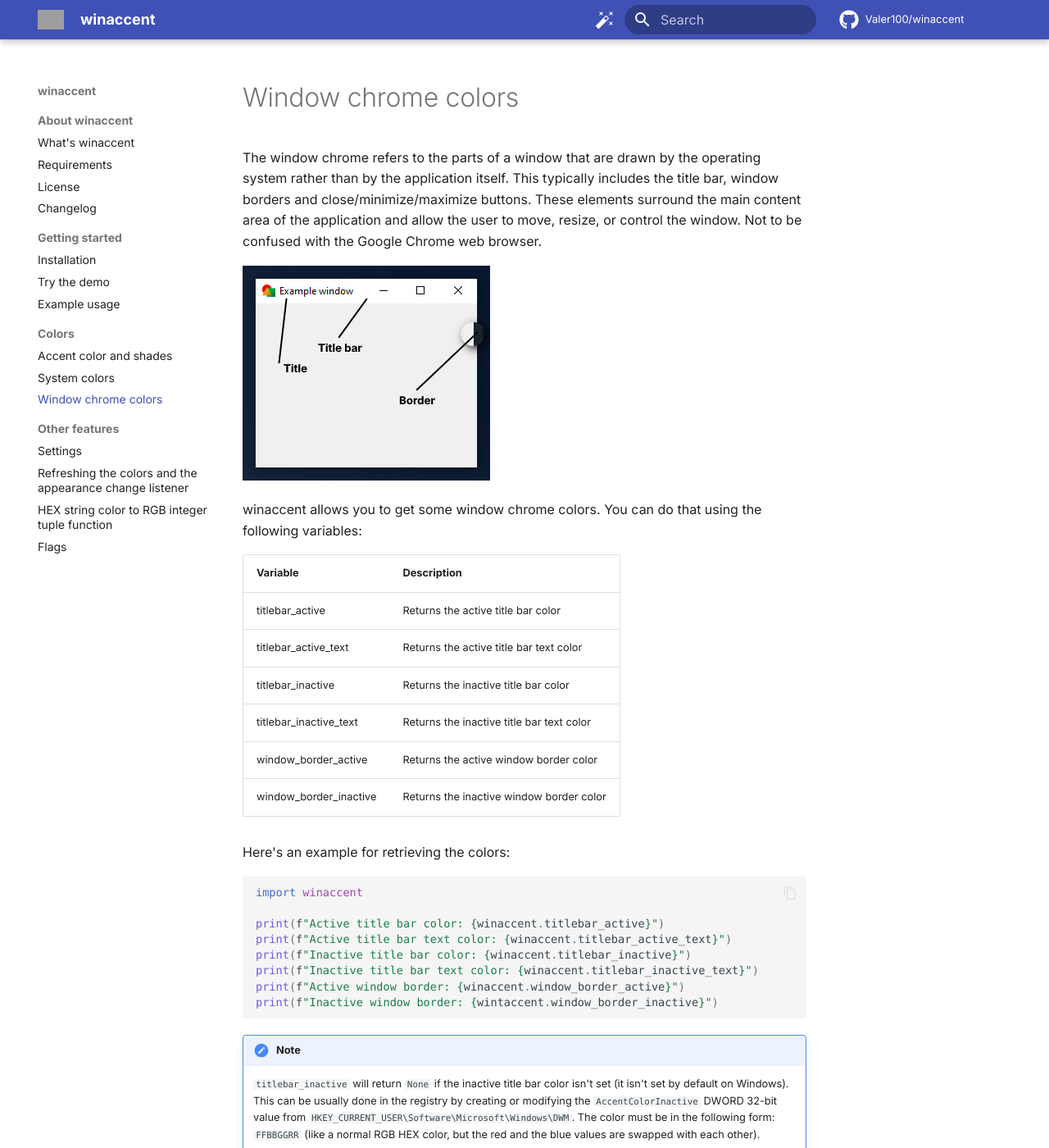
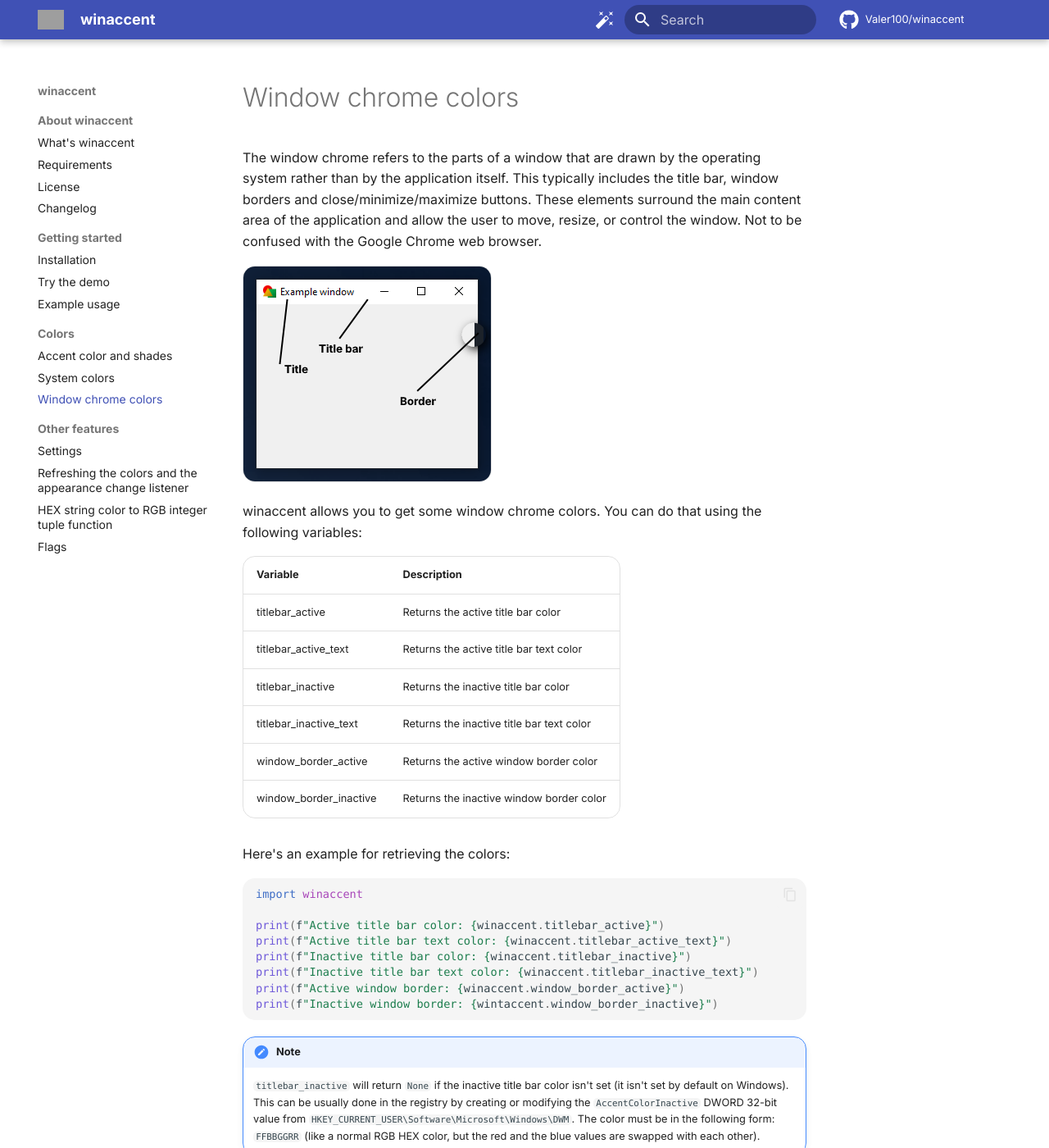
Before and after one commit to Valer100/winaccent, an MkDocs documentation site: the page built from docs/colors/window-chrome-colors.md, in a window 1280 px wide and 1400 px high. Shown: the whole window at 82% size. Built offline with MkDocs 1.6.1 and Material for MkDocs 9.7.7, drawn with Linux system fonts in a browser that asks for light colours; some web fonts are replaced; comment, search, counter and statistics services are not loaded; grey boxes are pictures that could not be loaded.

Commit message:
Some more styling for the docs

```diff
--- a/docs/colors/window-chrome-colors.md
+++ b/docs/colors/window-chrome-colors.md
@@ -2,7 +2,7 @@
 
 The window chrome refers to the parts of a window that are drawn by the operating system rather than by the application itself. This typically includes the title bar, window borders and close/minimize/maximize buttons. These elements surround the main content area of the application and allow the user to move, resize, or control the window. Not to be confused with the Google Chrome web browser.
 
-![Example window](assets/window.png)
+![Example window](assets/window.png){ .rounded }
 
 winaccent allows you to get some window chrome colors. You can do that using the following variables:
 
@@ -45,12 +45,12 @@
     <div alignment="center" style="display: flex; flex-wrap: wrap;">
 
     <figure markdown>
-    ![Windows 10 colored title bar](assets/win10-colored-titlebar.png)
+    ![Windows 10 colored title bar](assets/win10-colored-titlebar.png){ .rounded }
     <br>Windows 10
     </figure>
 
     <figure markdown>
-    ![Windows 11 colored title bar](assets/win11-colored-titlebar.png)
+    ![Windows 11 colored title bar](assets/win11-colored-titlebar.png){ .rounded }
     <br>Windows 11
     </figure>
 
@@ -59,7 +59,7 @@
     Title bar and window border colors can also be customized from the registry:
 
     <div align="center">
-    ![Custom window colors](assets/custom-window-colors.png)
+    ![Custom window colors](assets/custom-window-colors.png){ .rounded }
     </div>
 
 !!! warning
--- a/docs/styles.css
+++ b/docs/styles.css
@@ -4,7 +4,7 @@
 .badge {
     background-color: #526cfe1a;
     padding: 4px;
-    border-radius: 3px;
+    border-radius: 5px;
     font-size: .85em;
     transition: background-color 0.3s !important;
 }
@@ -41,9 +41,52 @@
 }
 
 .version-testing {
-    color: #c09d00;
+    color: #d1880a;
 }
 
 [data-md-color-scheme="slate"] .version-testing {
-    color: #fff598;
+    color: #ffde79;
 }
+
+.version-latest {
+    color: #192679;
+}
+
+[data-md-color-scheme="slate"] .version-latest {
+    color: #8493e6;
+}
+
+::selection {
+    background-color: #4051b57f;
+}
+
+body {
+    transition: background-color 0.3s, scrollbar-color 0.3s;
+}
+
+.md-typeset code {
+    transition: background-color 0.3s, scrollbar-color 0.3s !important;
+}
+
+.md-typeset table:not([class]), .md-typeset .admonition {
+    background: none !important;
+    border-radius: 15px;
+}
+
+p.admonition-title {
+    border-top-left-radius: 15px !important;
+    border-top-right-radius: 15px !important;
+}
+
+.md-typeset code {
+    border-radius: 5px;
+}
+
+.md-typeset pre>code {
+    border-radius: 15px;
+}
+
+img.rounded, video {
+    border-radius: 15px;
+    border: 1px solid var(--md-typeset-table-color);
+}
```
Also changed, not shown: docs/about/changelog.md (+1 -1 lines), docs/index.md (+1 -1 lines), docs/other-features/flags.md (+1 -1 lines).
